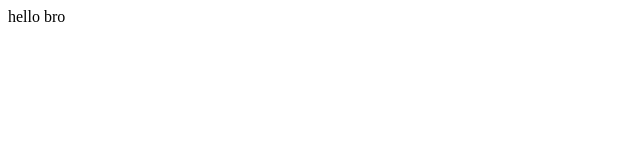
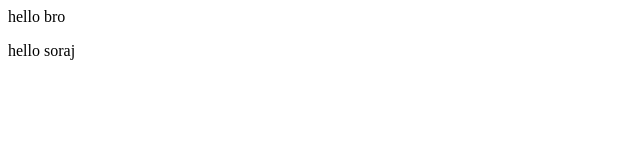
Before and after one commit to SorajKumarPradhan/local-repo, a plain HTML site: page index.html in a window 1280 px wide. Shown: the full height of the page, 0-640 px from the left. Drawn offline with Linux system fonts and the light colour scheme.

Commit message:
add new line

```diff
--- a/index.html
+++ b/index.html
@@ -1 +1,2 @@
 <p>hello bro</p>
+<p>hello soraj</p>
```
